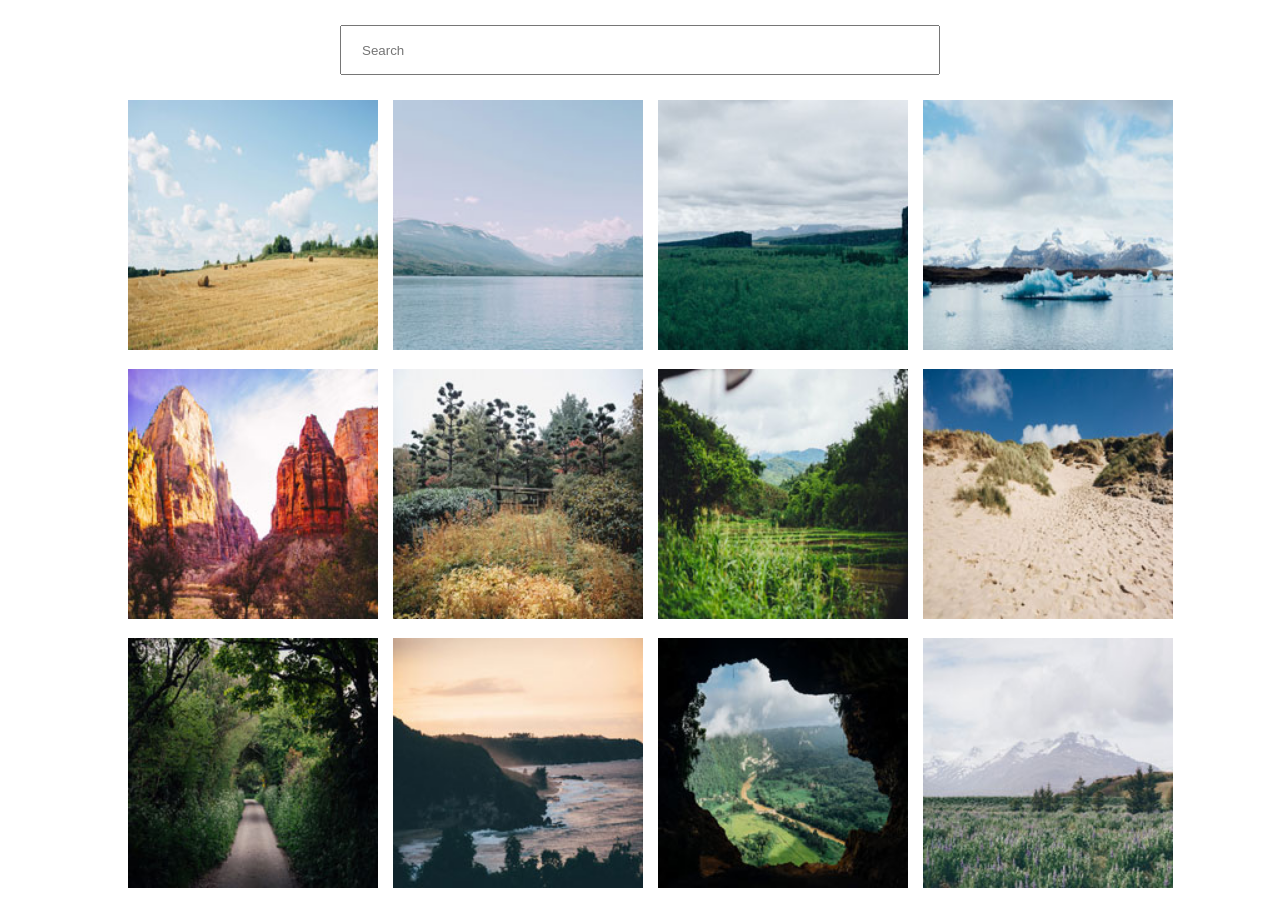
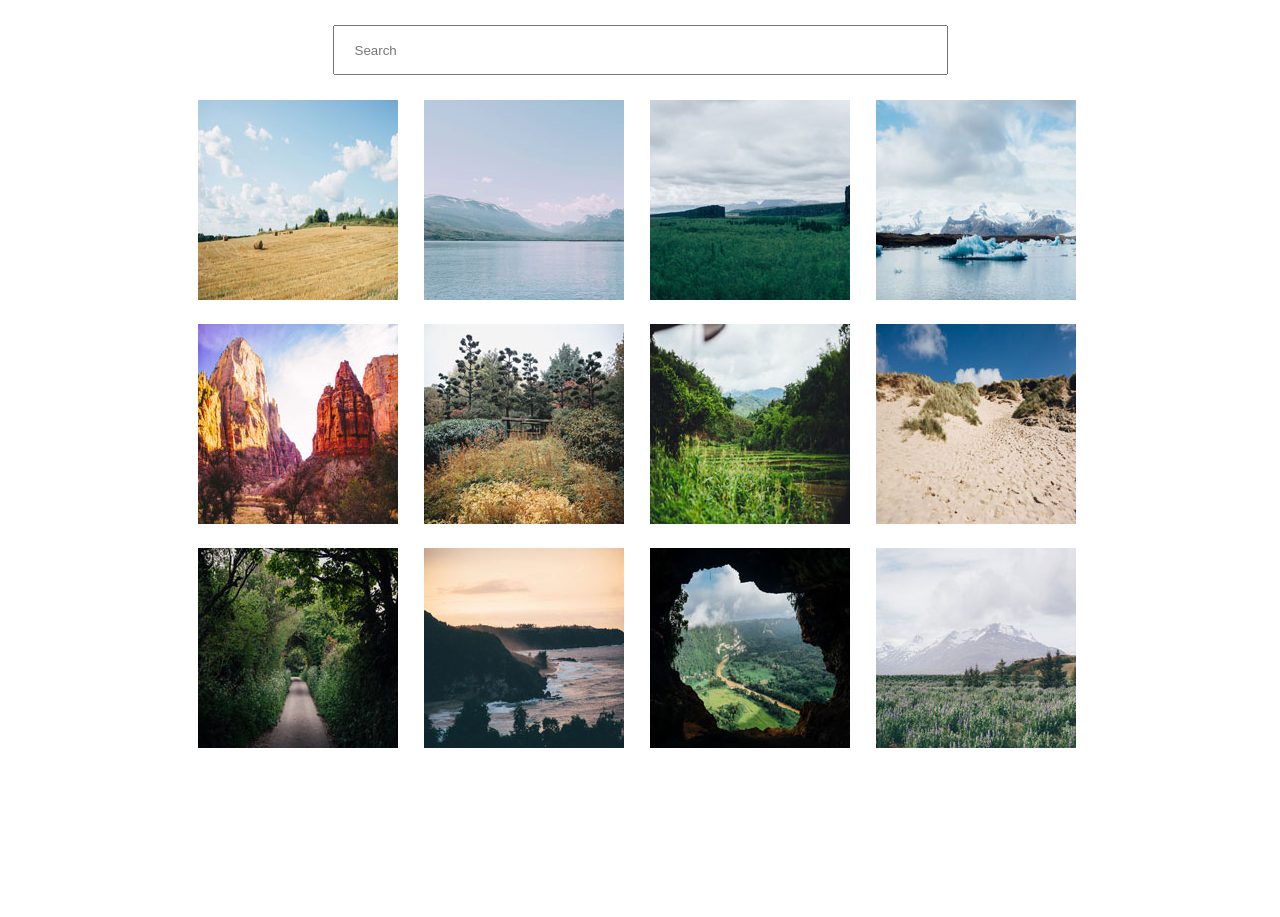
Before and after one commit to federico-pi/interactive-photo-gallery, a plain HTML site: page index.html in a window 1280 px wide. After the commit the page ends 800 px from the top, so only its background shows below. Drawn offline with Linux system fonts and the light colour scheme.

Commit message:
Final tweaks to adjust width

```diff
--- a/scss/styles.scss
+++ b/scss/styles.scss
@@ -8,13 +8,9 @@ body {
 }
 
 main {
-  width: 80%;
+  max-width: 1024px;
   margin: auto;
   margin-bottom: 25px;
-}
-
-img {
-  width: 250px;
 }
 
 .search {
@@ -23,15 +19,14 @@ img {
 }
 
 #search {
-  width: 600px;
+  width: 50%;
   height: 50px;
   padding: 20px;
 }
 
 .gallery {
   display: grid;
-  grid-template-columns: repeat(4, 1fr);
-  grid-template-rows: repeat(3, 1fr);
-  grid-column-gap: 15px;
-  grid-row-gap: 15px;
+  grid-template-columns: repeat(auto-fit, minmax(200px, 1fr));
+  gap: 20px;
+  padding: 0px 70px;
 }
```
Also changed, not shown: css/styles.css, 1 other file.
